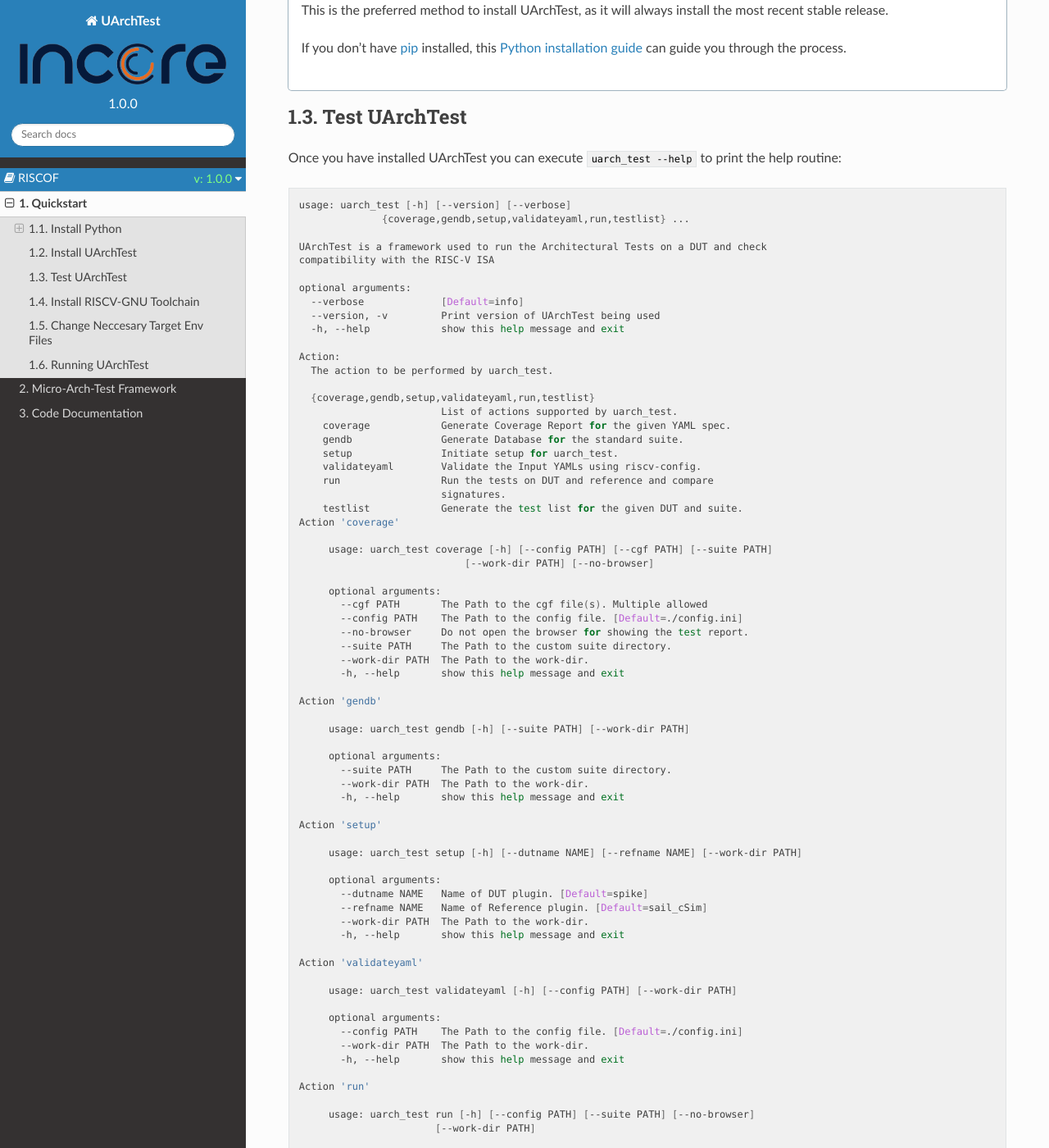
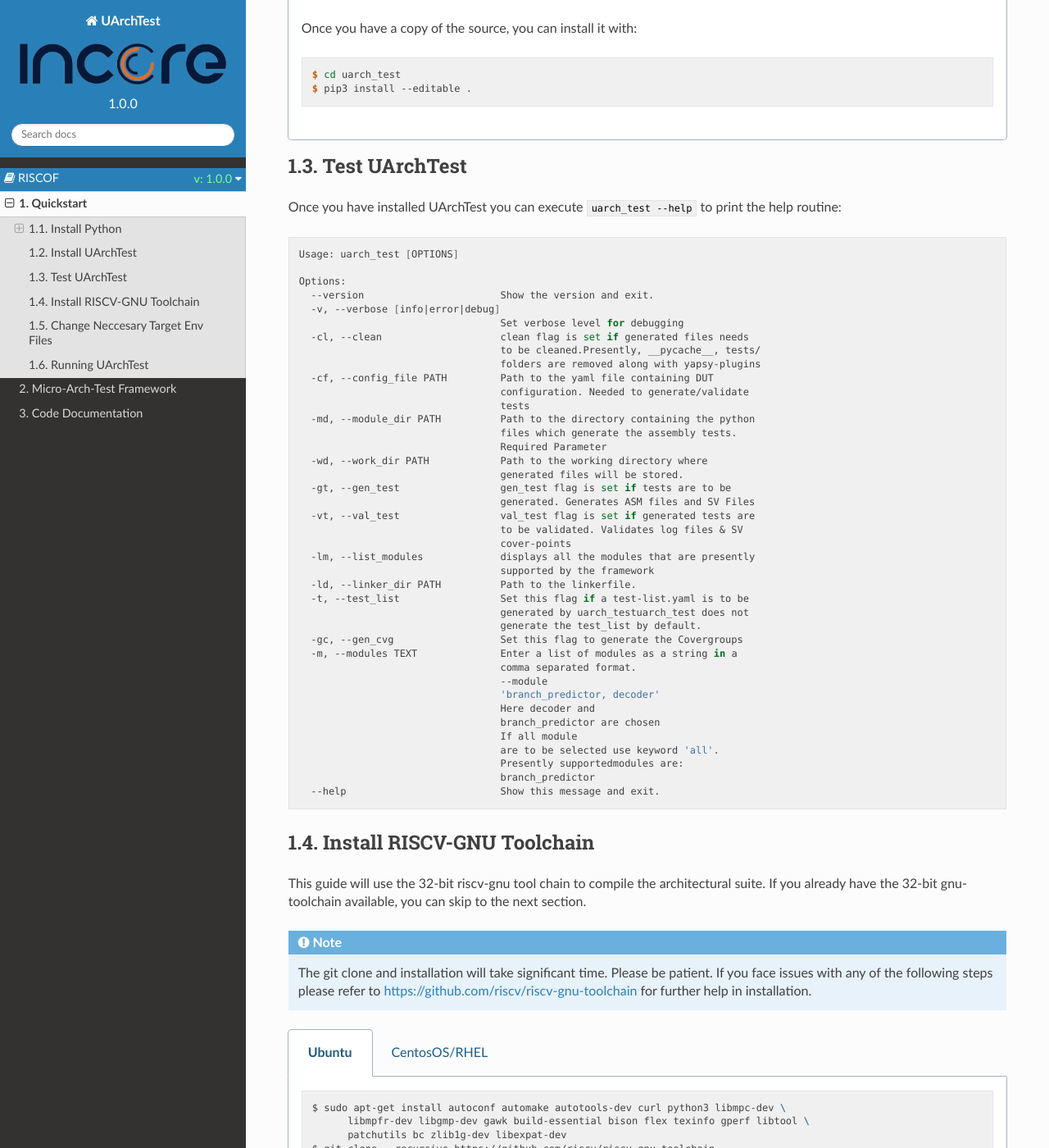
Before and after one commit to incoresemi/uatg, a Sphinx documentation site: the page built from docs/source/installation.rst, in a window 1280 px wide and 1400 px high, scrolled down 1766 px. Shown: the whole window at 82% size. Built offline with Sphinx 7.4.7 and the Read the Docs theme 2.0.0, drawn with Linux system fonts in a browser that asks for light colours; pages that are not in the unit, such as notebooks, are missing from menus; some of the changed text lies outside the part shown.

Commit message:
minor update to docs

```diff
--- a/docs/source/installation.rst
+++ b/docs/source/installation.rst
@@ -8,9 +8,8 @@
 Quickstart
 ==========
 
-This section is meant to serve as a quick-guide to setup UArchTest and perform a sample validation check
-between ``spike`` (DUT in this case) and ``SAIL-RISCV`` (Reference model in this case). This guide
-will help you setup all the required tooling for running uarch_test on your system.
+This section is meant to serve as a quick-guide to setup UArchTest. This guide
+will help you setup all the required tooling for running UArchTest on your system.
 
 
 Install Python
@@ -114,6 +113,26 @@ Install UArchTest
 
 .. tabs::
 
+   .. tab:: for Dev
+
+     The sources for UArchTest can be downloaded from the `GitLab repo`_.
+
+     You can clone the repository:
+
+     .. code-block:: console
+
+         $ git clone https://gitlab.com/incoresemi/micro-arch-tests.git
+
+
+     Once you have a copy of the source, you can install it with:
+
+     .. code-block:: console
+
+         $ cd uarch_test
+         $ pip3 install --editable .
+
+     .. _Gitlab repo: https://gitlab.com/incoresemi/micro-arch-tests
+
    .. tab:: via Git
 
      To install UArchTest, run this command in your terminal:
@@ -151,25 +170,6 @@ Install UArchTest
 
        $ pip3 install uarch_test==1.x.x
 
-   .. tab:: for Dev
-
-     The sources for UArchTest can be downloaded from the `GitLab repo`_.
-
-     You can clone the repository:
-
-     .. code-block:: console
-
-         $ git clone https://gitlab.com/incoresemi/micro-arch-tests.git
-
-
-     Once you have a copy of the source, you can install it with:
-
-     .. code-block:: console
-
-         $ cd uarch_test
-         $ pip3 install --editable .
-
-     .. _Gitlab repo: https://gitlab.com/incoresemi/micro-arch-tests
 
 Test UArchTest
 ==============
@@ -178,91 +178,48 @@ Once you have installed UArchTest you can execute ``uarch_test --help`` to print
 
 .. code-block:: bash
 
-   usage: uarch_test [-h] [--version] [--verbose]
-                 {coverage,gendb,setup,validateyaml,run,testlist} ...
 
-   UArchTest is a framework used to run the Architectural Tests on a DUT and check
-   compatibility with the RISC-V ISA
+  Usage: uarch_test [OPTIONS]
 
-   optional arguments:
-     --verbose             [Default=info]
-     --version, -v         Print version of UArchTest being used
-     -h, --help            show this help message and exit
+  Options:
+    --version                       Show the version and exit.
+    -v, --verbose [info|error|debug]
+                                    Set verbose level for debugging
+    -cl, --clean                    clean flag is set if generated files needs
+                                    to be cleaned.Presently, __pycache__, tests/
+                                    folders are removed along with yapsy-plugins
+    -cf, --config_file PATH         Path to the yaml file containing DUT
+                                    configuration. Needed to generate/validate
+                                    tests
+    -md, --module_dir PATH          Path to the directory containing the python
+                                    files which generate the assembly tests.
+                                    Required Parameter
+    -wd, --work_dir PATH            Path to the working directory where
+                                    generated files will be stored.
+    -gt, --gen_test                 gen_test flag is set if tests are to be
+                                    generated. Generates ASM files and SV Files
+    -vt, --val_test                 val_test flag is set if generated tests are
+                                    to be validated. Validates log files & SV
+                                    cover-points
+    -lm, --list_modules             displays all the modules that are presently
+                                    supported by the framework
+    -ld, --linker_dir PATH          Path to the linkerfile.
+    -t, --test_list                 Set this flag if a test-list.yaml is to be
+                                    generated by uarch_testuarch_test does not
+                                    generate the test_list by default.
+    -gc, --gen_cvg                  Set this flag to generate the Covergroups
+    -m, --modules TEXT              Enter a list of modules as a string in a
+                                    comma separated format.
+                                    --module
+                                    'branch_predictor, decoder'
+                                    Here decoder and
+                                    branch_predictor are chosen
+                                    If all module
+                                    are to be selected use keyword 'all'.
+                                    Presently supportedmodules are:
+                                    branch_predictor
+    --help                          Show this message and exit.
 
-   Action:
-     The action to be performed by uarch_test.
-
-     {coverage,gendb,setup,validateyaml,run,testlist}
-                           List of actions supported by uarch_test.
-       coverage            Generate Coverage Report for the given YAML spec.
-       gendb               Generate Database for the standard suite.
-       setup               Initiate setup for uarch_test.
-       validateyaml        Validate the Input YAMLs using riscv-config.
-       run                 Run the tests on DUT and reference and compare
-                           signatures.
-       testlist            Generate the test list for the given DUT and suite.
-   Action 'coverage'
-
-   	usage: uarch_test coverage [-h] [--config PATH] [--cgf PATH] [--suite PATH]
-   	                       [--work-dir PATH] [--no-browser]
-
-   	optional arguments:
-   	  --cgf PATH       The Path to the cgf file(s). Multiple allowed
-   	  --config PATH    The Path to the config file. [Default=./config.ini]
-   	  --no-browser     Do not open the browser for showing the test report.
-   	  --suite PATH     The Path to the custom suite directory.
-   	  --work-dir PATH  The Path to the work-dir.
-   	  -h, --help       show this help message and exit
-
-   Action 'gendb'
-
-   	usage: uarch_test gendb [-h] [--suite PATH] [--work-dir PATH]
-
-   	optional arguments:
-   	  --suite PATH     The Path to the custom suite directory.
-   	  --work-dir PATH  The Path to the work-dir.
-   	  -h, --help       show this help message and exit
-
-   Action 'setup'
-
-   	usage: uarch_test setup [-h] [--dutname NAME] [--refname NAME] [--work-dir PATH]
-
-   	optional arguments:
-   	  --dutname NAME   Name of DUT plugin. [Default=spike]
-   	  --refname NAME   Name of Reference plugin. [Default=sail_cSim]
-   	  --work-dir PATH  The Path to the work-dir.
-   	  -h, --help       show this help message and exit
-
-   Action 'validateyaml'
-
-   	usage: uarch_test validateyaml [-h] [--config PATH] [--work-dir PATH]
-
-   	optional arguments:
-   	  --config PATH    The Path to the config file. [Default=./config.ini]
-   	  --work-dir PATH  The Path to the work-dir.
-   	  -h, --help       show this help message and exit
-
-   Action 'run'
-
-   	usage: uarch_test run [-h] [--config PATH] [--suite PATH] [--no-browser]
-   	                  [--work-dir PATH]
-
-   	optional arguments:
-   	  --config PATH    The Path to the config file. [Default=./config.ini]
-   	  --no-browser     Do not open the browser for showing the test report.
-   	  --suite PATH     The Path to the custom suite directory.
-   	  --work-dir PATH  The Path to the work-dir.
-   	  -h, --help       show this help message and exit
-
-   Action 'testlist'
-
-   	usage: uarch_test testlist [-h] [--work-dir PATH] [--config PATH] [--suite PATH]
-
-   	optional arguments:
-   	  --config PATH    The Path to the config file. [Default=./config.ini]
-   	  --suite PATH     The Path to the custom suite directory.
-   	  --work-dir PATH  The Path to the work-dir.
-   	  -h, --help       show this help message and exit
 
 Install RISCV-GNU Toolchain
 ===========================
```
